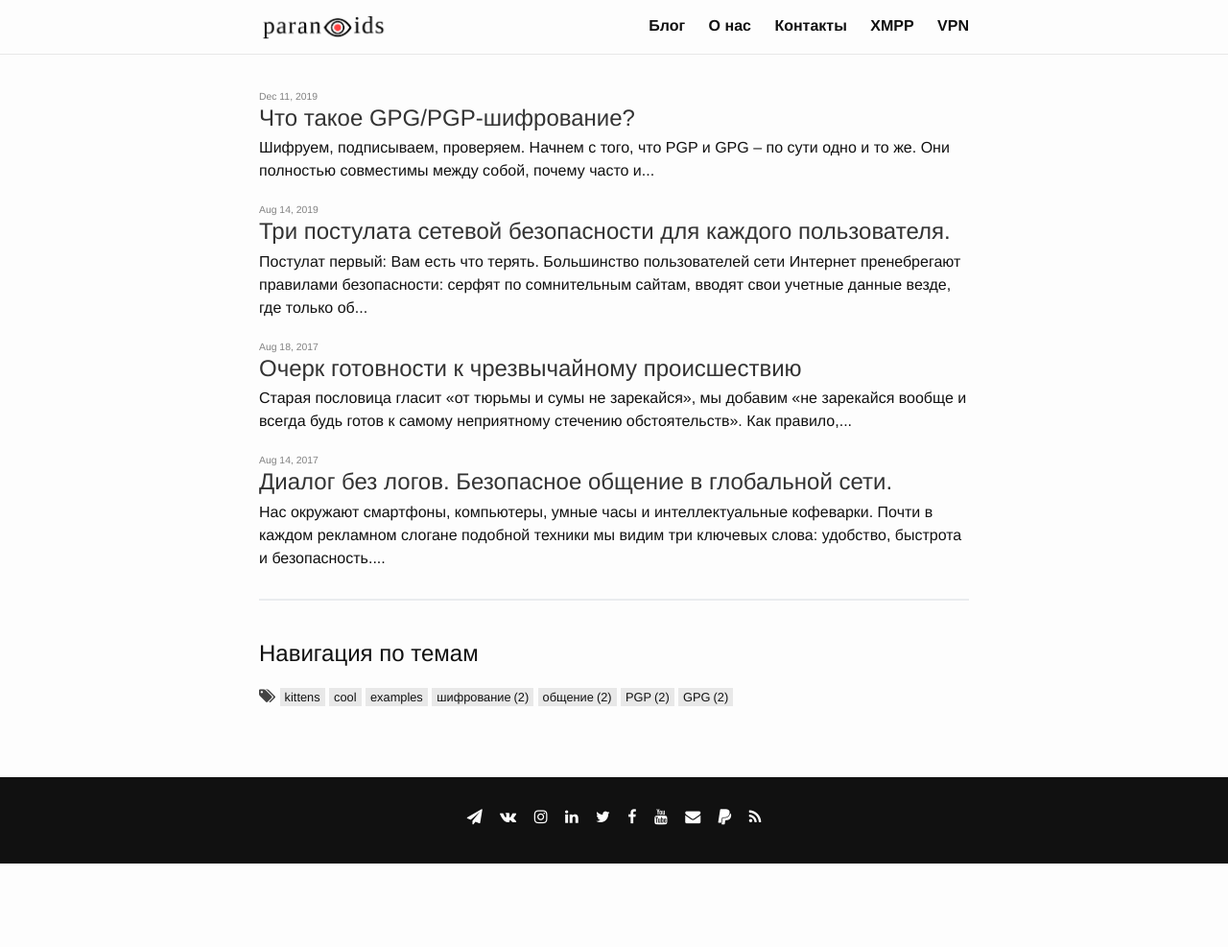
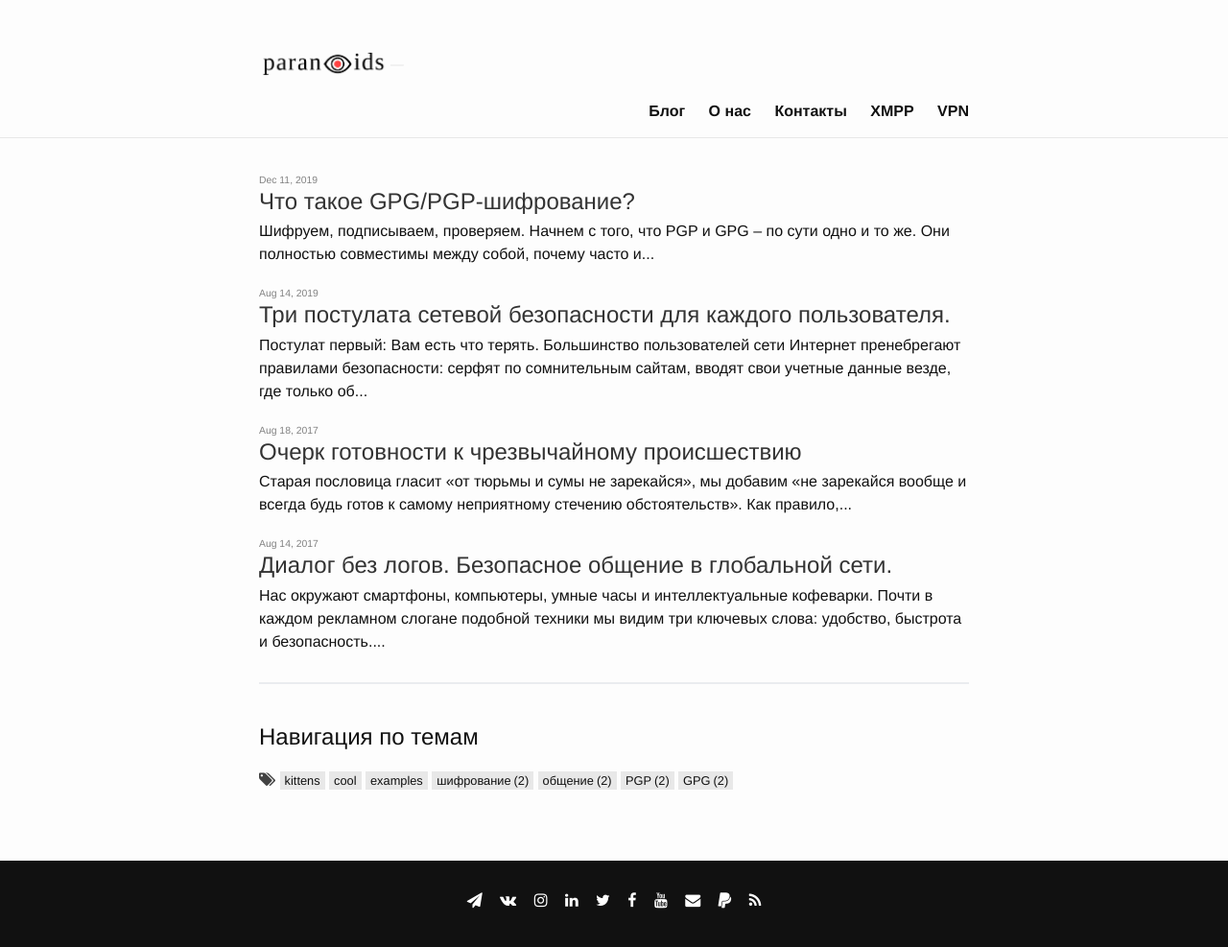
Before and after one commit to 2b7E1n6D0e5R7/2b7E1n6D0e5R7.github.io, a Jekyll site: the page built from index.html, in a window 1280 px wide. Shown: the whole page at 96% size. Built offline with Jekyll 4.4.1, drawn with Linux system fonts in a browser that asks for light colours; the list of posts is cut into pages by our own code; before the commit the page ends 900 px from its top, so only the background shows below that.

Commit message:
Update header.html

```diff
--- a/_includes/header.html
+++ b/_includes/header.html
@@ -15,7 +15,7 @@
         {% endif %}
       {% endfor %}
     </a>
-
+      <h2 id="blink1">_</h2>
     {% if page_paths %}
       <nav class="site-nav">
         <input type="checkbox" id="nav-trigger" class="nav-trigger" />
```
